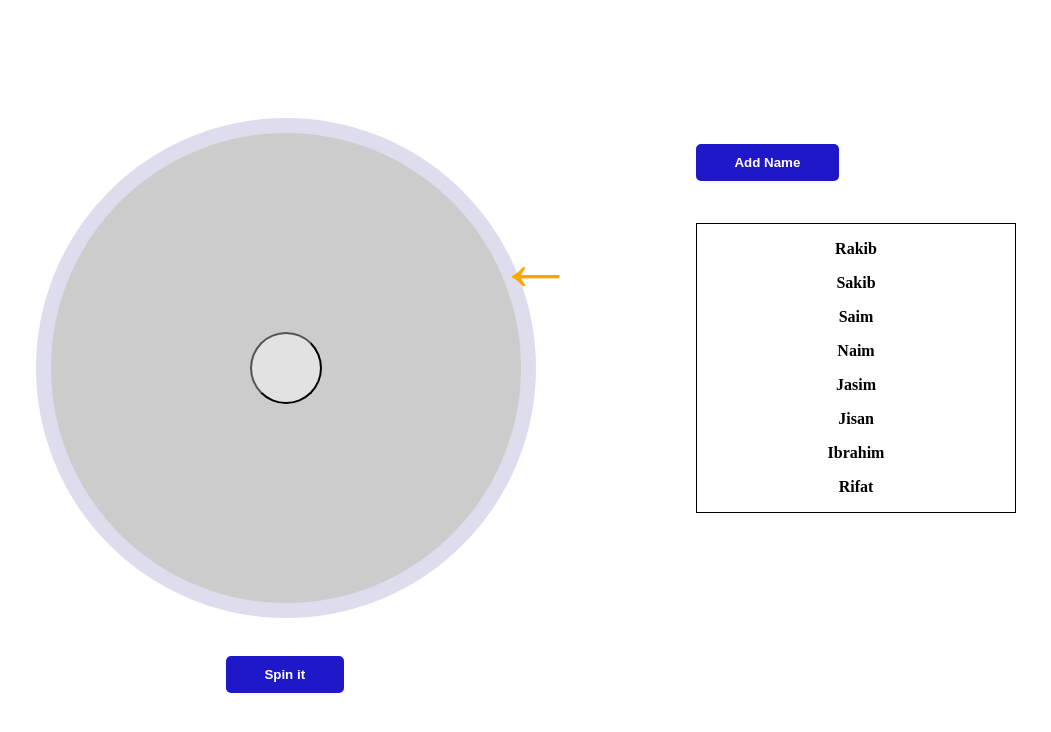
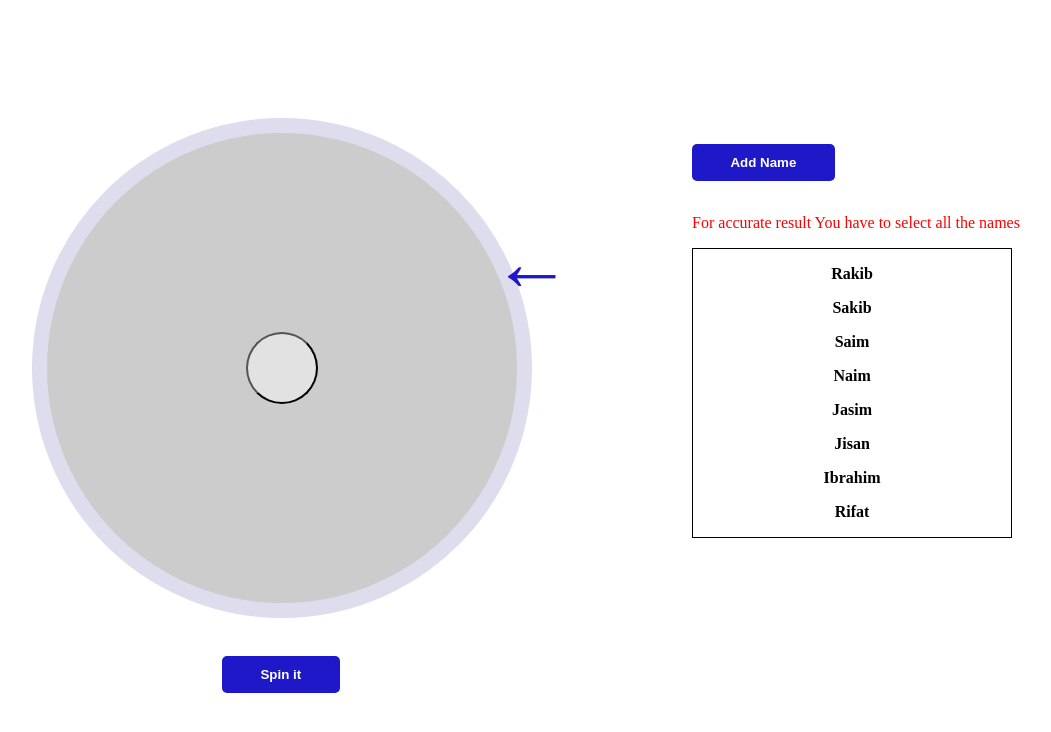
Before and after one commit to Rakibhasan-programmer/spin-wheel, a plain HTML site: page index.html in a window 1280 px wide. Shown: the whole page, without its empty margins (114-1165 px from the left). Drawn offline with nearby package versions, Linux system fonts and the light colour scheme.

Commit message:
side note added

```diff
--- a/index.html
+++ b/index.html
@@ -18,6 +18,7 @@
 
       <div>
         <button id="add-item-button">Add Name</button>
+        <p class="note">For accurate result You have to select all the names</p>
         <div class="add-name-box">
           <p>Rakib</p>
           <p>Sakib</p>
--- a/styles.css
+++ b/styles.css
@@ -75,7 +75,7 @@
     top: 20%;
     left: 92%;
     z-index: 200;
-    color: orange;
+    color: #1F18C8;
 }
 .arrow::before{
     content: "\2190";
@@ -122,3 +122,6 @@
     font-weight: bold;
     font-size: 1rem;
 }
+.note{
+    color: red;
+}
```
